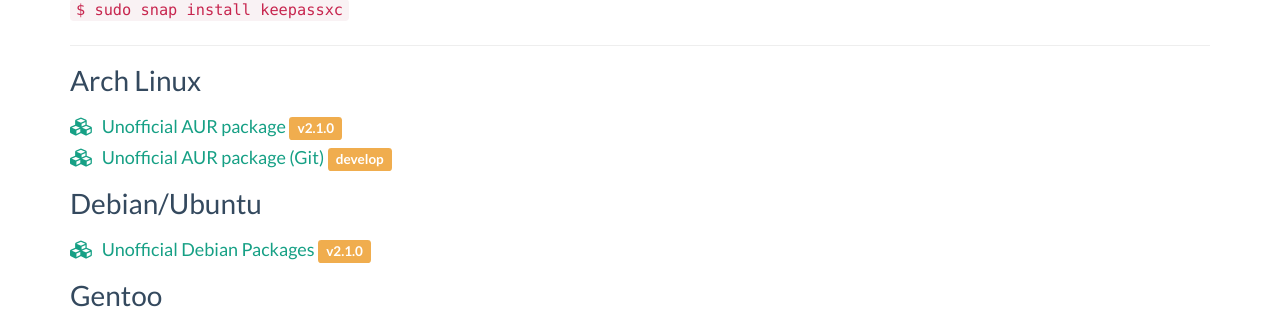
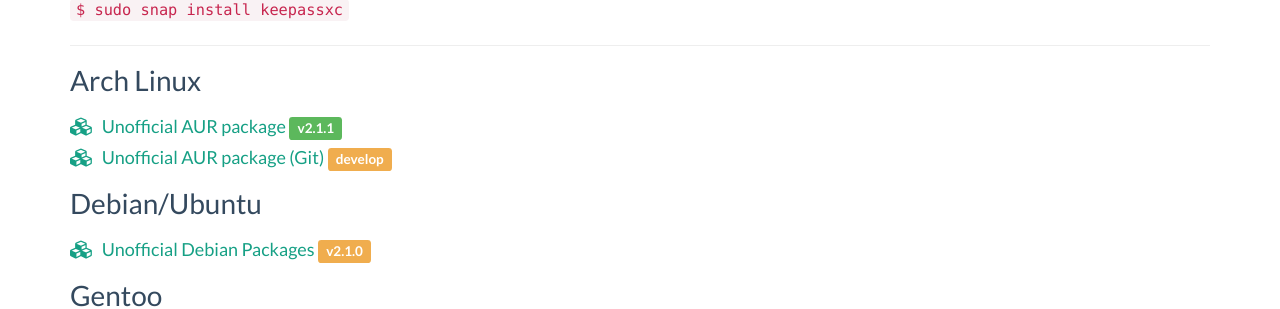
Before and after one commit to keepassxreboot/keepassxc-org, a Jekyll site: the page built from download.html, in a window 1280 px wide and 900 px high, scrolled down 625 px. Shown: the part 140-449 px from the top of the window. Built offline with Jekyll 4.4.1, drawn with Linux system fonts in a browser that asks for light colours; comment, search, counter and statistics services are not loaded.

Commit message:
Update AUR version

```diff
--- a/download.html
+++ b/download.html
@@ -51,7 +51,7 @@
   <hr/>
   <h5>Arch Linux</h5>
   <a href="https://aur.archlinux.org/packages/keepassxc/">
-    <i class="fa fa-cubes" aria-hidden="true"></i> Unofficial AUR package <span class="label label-warning">v2.1.0</span>
+    <i class="fa fa-cubes" aria-hidden="true"></i> Unofficial AUR package <span class="label label-success">v2.1.1</span>
   </a><br>
   <a href="https://aur.archlinux.org/packages/keepassxc-git/">
     <i class="fa fa-cubes" aria-hidden="true"></i> Unofficial AUR package (Git) <span class="label label-warning">develop</span>
```
